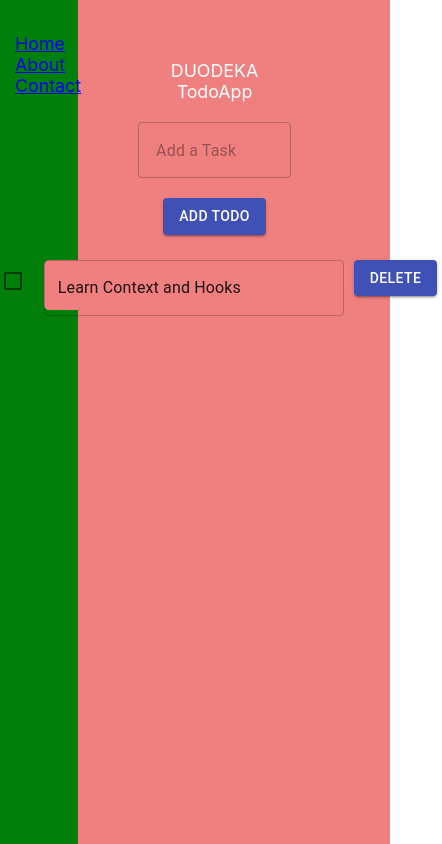
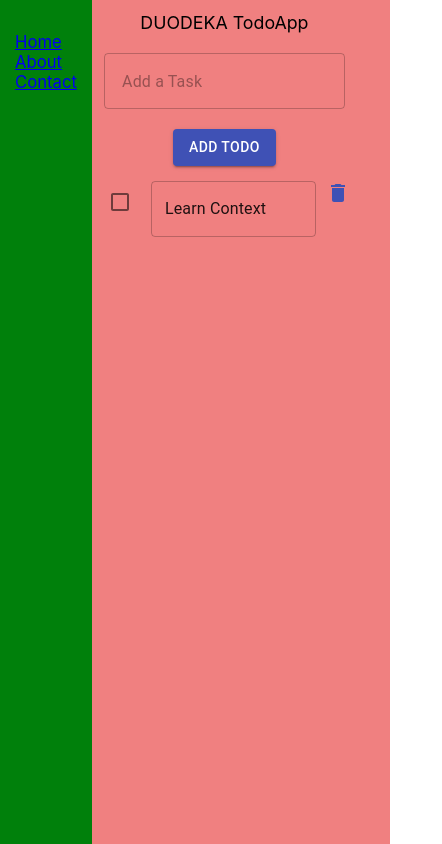
Before and after one commit to kumkumsingh/todoapp, a React (Create React App) app: page / in a window 390 px wide. Shown: the top 844 px of the page, 442 px wide, since content can reach past the window. Built offline with nearby package versions, Linux system fonts and the light colour scheme.

Commit message:
added media query and made mobilephone responsive

```diff
--- a/package.json
+++ b/package.json
@@ -4,6 +4,7 @@
   "private": true,
   "dependencies": {
     "@material-ui/core": "^4.8.0",
+    "@material-ui/icons": "^4.5.1",
     "@testing-library/jest-dom": "^4.2.4",
     "@testing-library/react": "^9.4.0",
     "@testing-library/user-event": "^7.2.1",
--- a/src/App.css
+++ b/src/App.css
@@ -1,17 +1,9 @@
 
-@media screen and (max-width:888px ) {
- .App-header{
-   width:100%
- }
- div.flexColumns:nth-of-type(1) {
-   width: 20%;
- }
- div.flexColumns:nth-of-type(2) {
- width:70%;
- }
- div.flexColumns:nth-of-type(3) {
-   width:10%
- }
+@media only screen and (max-width: 600px) {
+  .ul{
+    padding:0px;
+  }
+
 }
 
 .App-header {
@@ -20,31 +12,28 @@
   display: flex;
   flex-direction: row;
   font-size: calc(10px + 2vmin);
-  color: white;
-  width:100%;
+  color: black;
+  /* width:100%; */
 }
 
 div.flexColumns:nth-of-type(1) {
- flex: 2;
+ flex: 1;
  /* width: 150px; */
  justify-content: center;
 }
 
 div.flexColumns:nth-of-type(2) {
-  flex: 7;
+  flex: 8;
   text-align: center;
  }
  div.flexColumns:nth-of-type(3) {
   flex: 1;
   /* width: 150px; */
  }
-.App-link {
-  color: #61dafb;
-}
 
 .TodoList {
  display: flex;
- padding: 50px;
+ padding: 2px;
  flex-direction: column;
  text-align: center;
 }
@@ -60,7 +49,7 @@ div.flexColumns:nth-of-type(2) {
   padding: 10px;
 }
 .spaceList {
-  padding: 10px;
+  width: 100%;
   display: flex;
   justify-content: center;
   flex-direction: row;
@@ -68,16 +57,20 @@ div.flexColumns:nth-of-type(2) {
 }
 .spaceListCol1 {
   padding: 5px;
-
+  /* flex: 1 */
 }
 .spaceListCol2 {
   padding: 5px;
+  /* flex: 8 */
 }
 .spaceListCol3 {
   padding: 5px;
+  justify-content: center;
+  /* flex: 1 */
 }
 .nav {
   background-color: rgb(0, 128, 11);
+  font-size: calc(5px + 3vmin);
 }
 .ul {
   padding: 10px;
@@ -89,9 +82,10 @@ div.flexColumns:nth-of-type(2) {
 }
 .list{
   color: #fff;
-  width: 300px;
+  font-size: 1vw;
+  /* width: 225px; */
   margin: 20px auto;
-  height: 50px;
+  /* height: 50px; */
   background-color: lightcoral;
-  border-radius: 5px;
+  /* border-radius: 5px; */
 }
--- a/src/components/About.js
+++ b/src/components/About.js
@@ -2,8 +2,13 @@ import React from 'react'
 
 export default function About() {
     return (
-        <div>
-            Its a about page .....
+        <div className="About">
+
+             <p>Duodeka is an initiative of Tilburg IT entrepreneurs who joined forces in 2015. In principle, our joint passions for business and IT have led to an informal partnership. Not much later, our first office at Prof. Verbernelaan was a fact.
+
+                After a year and a half working on prof. Verbernelaan, the next step was taken: an office in the beautiful Nwe Faxx in the center of Tilburg. We have already been able to carry out many projects for our clients, we are extremely proud of this. Our team has also grown considerably, just like our subsidiaries: Mr. Winston and Minutes Software .
+             </p>
+
         </div>
     )
 }
--- a/src/components/TodoList.js
+++ b/src/components/TodoList.js
@@ -3,6 +3,8 @@ import { TodoState } from "../contexts/Todo";
 import Button from '@material-ui/core/Button';
 import Checkbox from '@material-ui/core/Checkbox';
 import TextField from '@material-ui/core/TextField';
+import DeleteIcon from '@material-ui/icons/Delete';
+
 // Create a shorthand Hook for using the GlobalState
 const useTodoState = () => React.useContext(TodoState);
 
@@ -93,7 +95,8 @@ export default function TodoList() {
                     ></TextField>
                 </div>
                 <div className ="spaceListCol3">
-                    <Button variant="contained" color="primary" onClick={() => deleteTodo(todo.id)}>Delete</Button>
+                    {/* <Button variant="contained" color="primary" onClick={() => deleteTodo(todo.id)}>Del</Button> */}
+                    <DeleteIcon color="primary" onClick={() => deleteTodo(todo.id)}></DeleteIcon>
                 </div>
           </div>
         );
--- a/src/contexts/Todo.js
+++ b/src/contexts/Todo.js
@@ -1,6 +1,6 @@
 import React, { createContext, Component } from "react";
 
-const initialTodoState = [{ title: "Learn Context and Hooks", id: 1}]
+const initialTodoState = [{ title: "Learn Context", id: 1}]
 
 // Create a Context for the (global todos) State
 export const TodoState = createContext();
```
Also changed, not shown: 1 other file (tests, documents, lock files or other folders).
